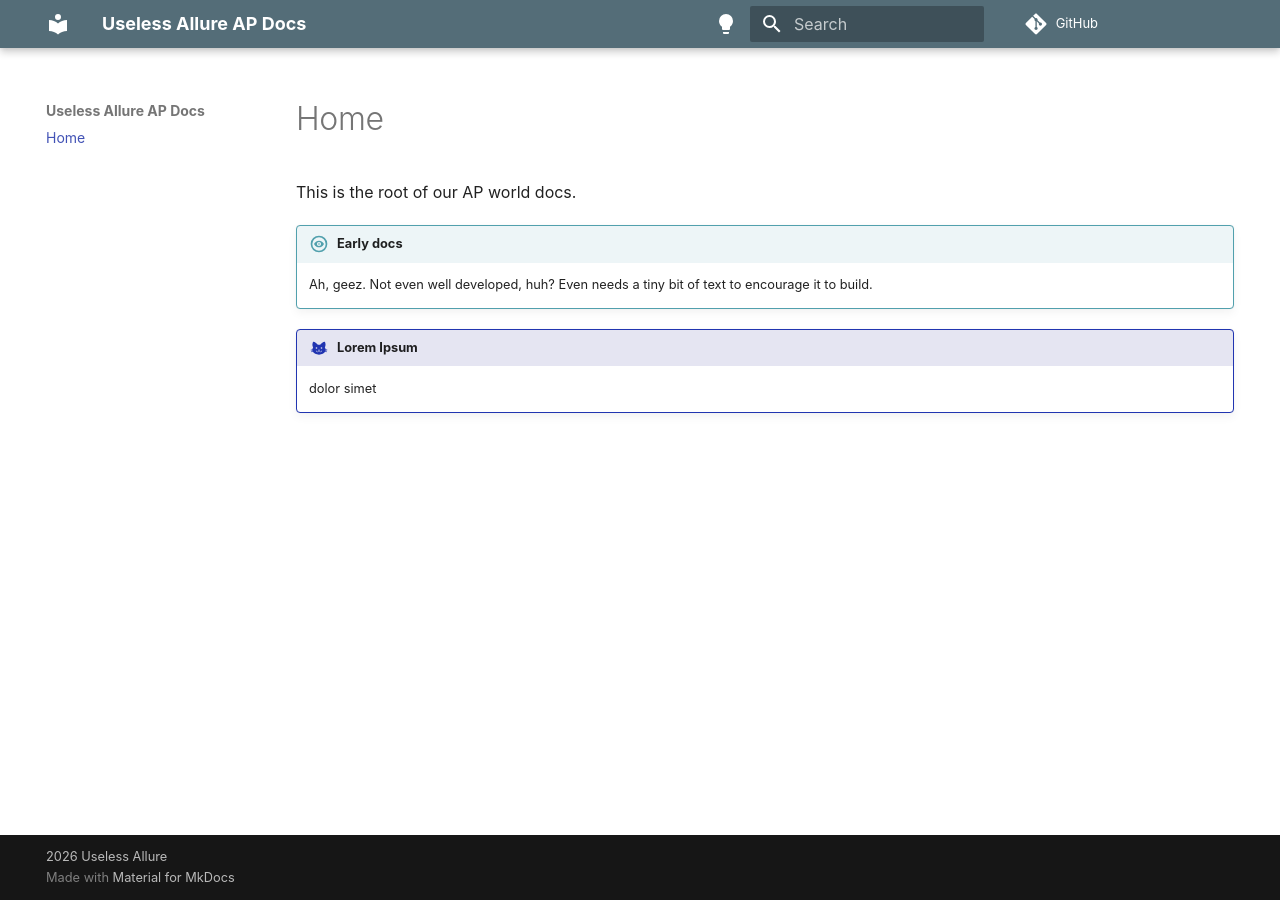
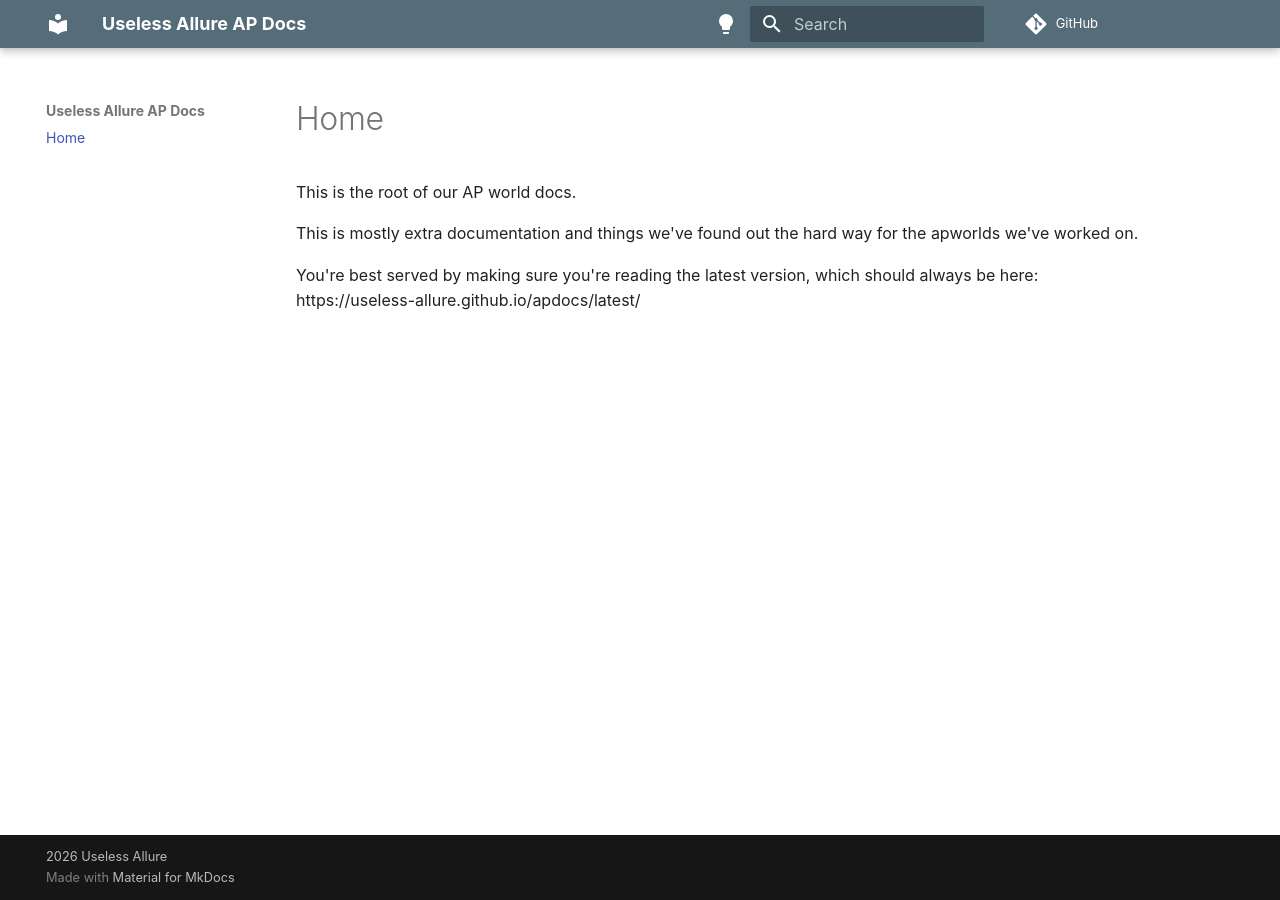
Before and after one commit to Useless-Allure/apdocs, an MkDocs documentation site: the page built from docs/index.md, in a window 1280 px wide. Built offline with MkDocs 1.6.1 and Material for MkDocs 9.7.7, drawn with Linux system fonts in a browser that asks for light colours; some web fonts are replaced; plug-ins that fetch from the network failed and are left out; comment, search, counter and statistics services are not loaded; the version menu is left out.

Commit message:
actually working index

```diff
--- a/docs/index.md
+++ b/docs/index.md
@@ -1,8 +1,6 @@
 This is the root of our AP world docs.
 
-!!! greysondn "Early docs"
-    Ah, geez. Not even well developed, huh?
-    Even needs a tiny bit of text to encourage it to build.
+This is mostly extra documentation and things we've found out the hard way for the apworlds we've worked on.
 
-!!! gamefreq0 "Lorem Ipsum"
-    dolor simet
+You're best served by making sure you're reading the latest version, which should always be here:
+https://useless-allure.github.io/apdocs/latest/
```
